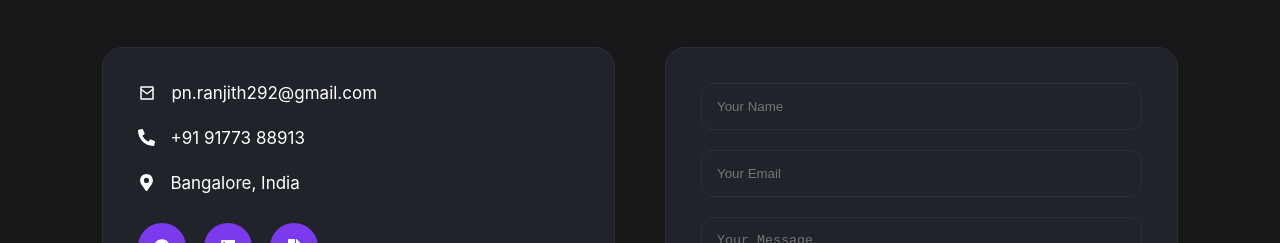
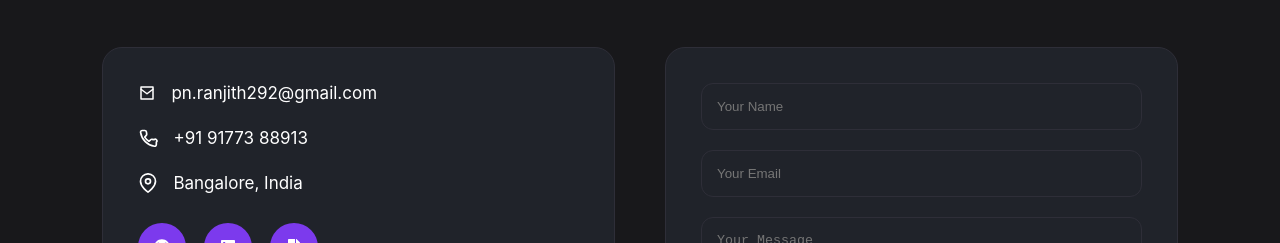
Before and after one commit to ranjithpn292/my-portfolio, a React (Create React App) app: page / in a window 1280 px wide. Shown: the part 6540-6783 px from the top of the page. Built offline with nearby package versions, Linux system fonts and the light colour scheme.

Commit message:
icon issue fix

```diff
--- a/src/components/Contact.tsx
+++ b/src/components/Contact.tsx
@@ -1,12 +1,6 @@
 import React from "react";
 import styled from "styled-components";
-import {
-  FaPhoneAlt,
-  FaMapMarkerAlt,
-  FaGithub,
-  FaLinkedin,
-  FaFileDownload,
-} from "react-icons/fa";
+import { FaGithub, FaLinkedin, FaFileDownload } from "react-icons/fa";
 
 const EnvelopeIcon = () => (
   <svg
@@ -21,6 +15,37 @@ const EnvelopeIcon = () => (
   >
     <path d="M4 4h16v16H4z" />
     <path d="M4 7l8 6 8-6" />
+  </svg>
+);
+
+const PhoneIcon = () => (
+  <svg
+    width="20"
+    height="20"
+    viewBox="0 0 24 24"
+    fill="none"
+    stroke="currentColor"
+    strokeWidth="2"
+    strokeLinecap="round"
+    strokeLinejoin="round"
+  >
+    <path d="M22 16.92v3a2 2 0 0 1-2.18 2A19.86 19.86 0 0 1 3.09 5.18 2 2 0 0 1 5.08 3h3a2 2 0 0 1 2 1.72l.35 2.47a2 2 0 0 1-.57 1.71L8.09 10.91a16 16 0 0 0 5 5l2.01-1.77a2 2 0 0 1 1.71-.57l2.47.35A2 2 0 0 1 22 16.92z" />
+  </svg>
+);
+
+const LocationIcon = () => (
+  <svg
+    width="20"
+    height="20"
+    viewBox="0 0 24 24"
+    fill="none"
+    stroke="currentColor"
+    strokeWidth="2"
+    strokeLinecap="round"
+    strokeLinejoin="round"
+  >
+    <path d="M21 10c0 7-9 13-9 13S3 17 3 10a9 9 0 1 1 18 0z" />
+    <circle cx="12" cy="10" r="3" />
   </svg>
 );
 
@@ -145,12 +170,12 @@ const Contact = () => {
           </Info>
 
           <Info>
-            <FaPhoneAlt />
+            <PhoneIcon />
             +91 91773 88913
           </Info>
 
           <Info>
-            <FaMapMarkerAlt />
+            <LocationIcon />
             Bangalore, India
           </Info>
 
```
